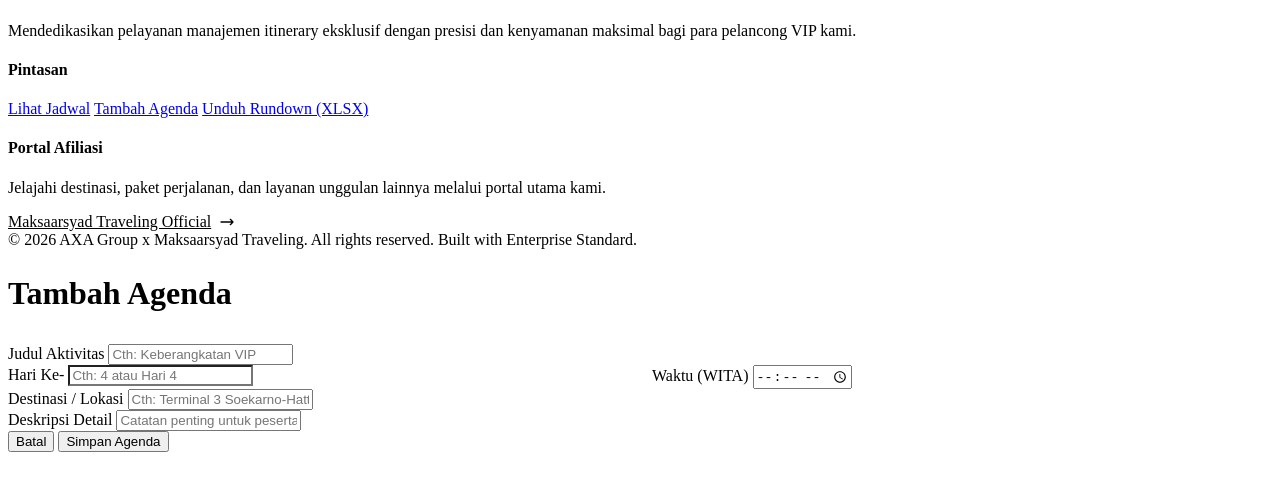
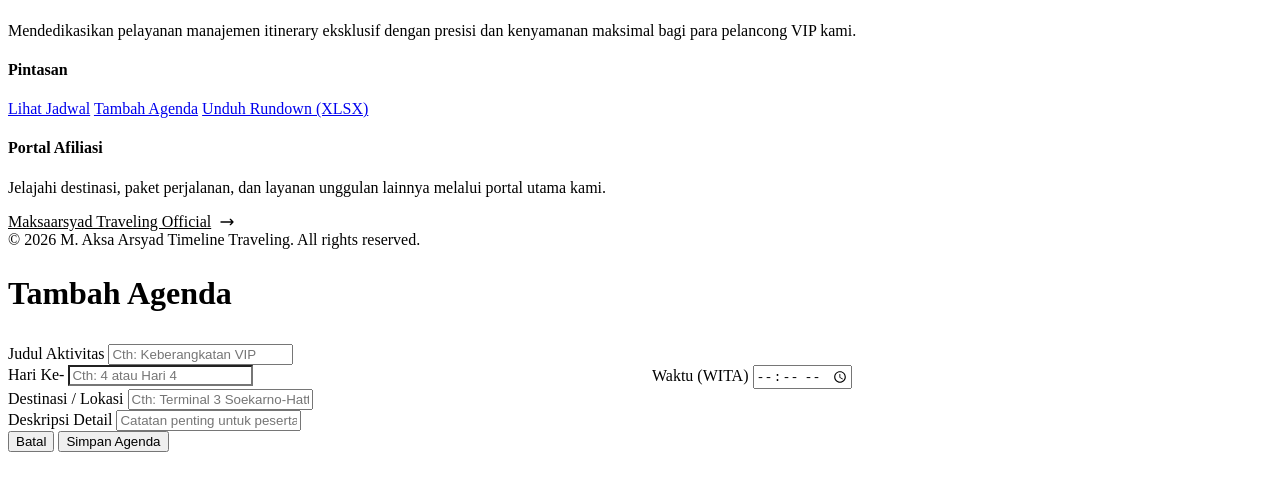
Before and after one commit to raphunteks/axtraveling, a website built with Vite: page index.html in a window 1280 px wide. Shown: the part 620-1097 px from the top of the page. Built offline with nearby package versions, Linux system fonts and the light colour scheme; a web font is replaced by a local one.

Commit message:
Update index.html

```diff
--- a/index.html
+++ b/index.html
@@ -140,7 +140,7 @@
                 </div>
             </div>
             <div class="footer-bottom">
-                &copy; 2026 AXA Group x Maksaarsyad Traveling. All rights reserved. Built with Enterprise Standard.
+                &copy; 2026 M. Aksa Arsyad Timeline Traveling. All rights reserved.
             </div>
         </div>
     </footer>
```
